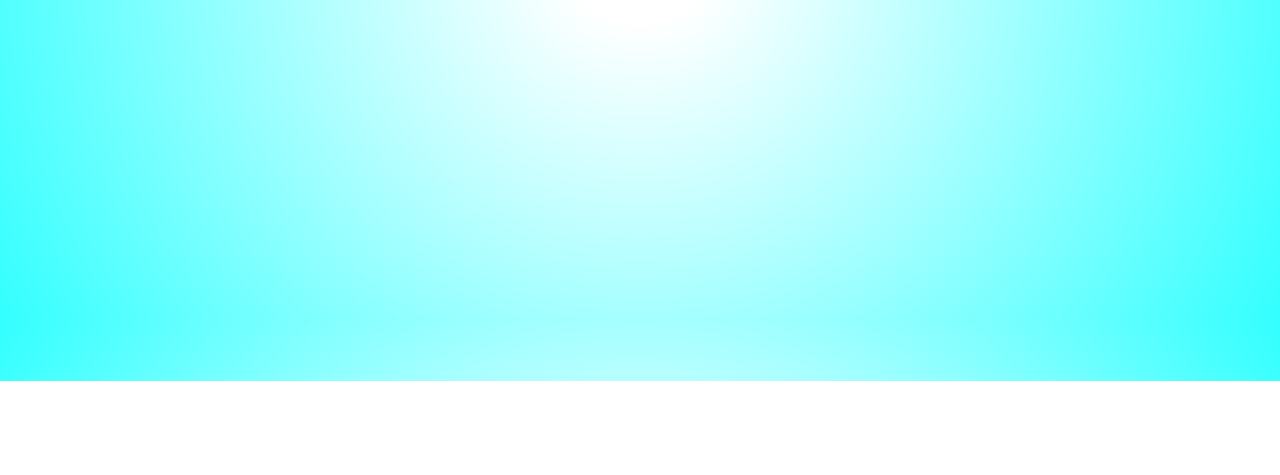
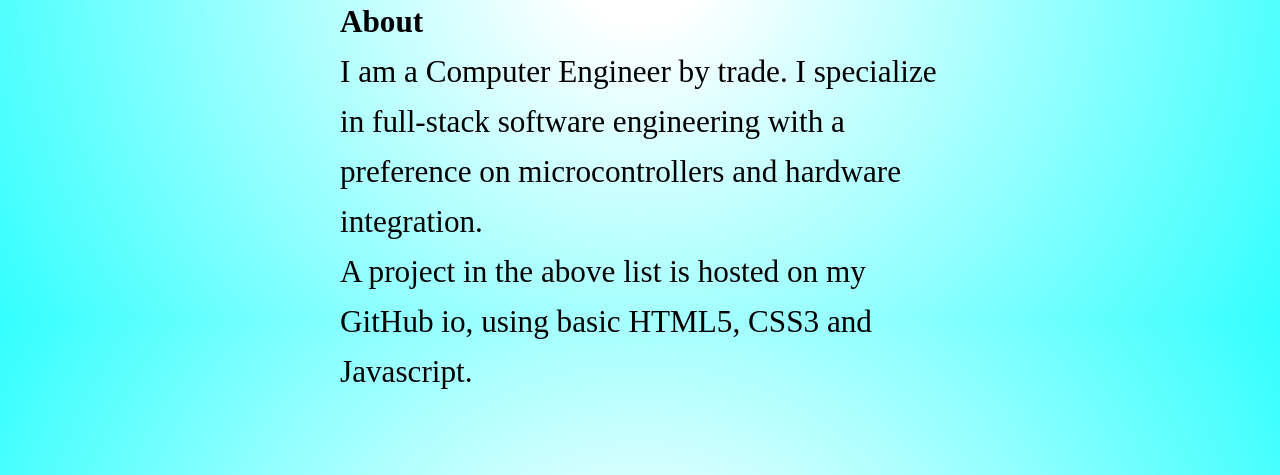
Before and after one commit to DamianS-eng/DamianS-eng.github.io, a plain HTML site: page index.html in a window 1280 px wide. Shown: the part 419-894 px from the top of the page. Before the commit the page ends 800 px from the top, so only its background shows below. Drawn offline with Linux system fonts and the light colour scheme.

Commit message:
Add small bio

```diff
--- a/index.html
+++ b/index.html
@@ -28,6 +28,9 @@
 			<div class="content active" title="Home">
 				<a href="https://github.com/DamianS-eng"><h1 id="logo"><img src="docs/image.ico" alt="DamianS-eng Landing Page"/>
 				</h1></a>
+				<h3>About</h3>
+				<p id="bio">I am a Computer Engineer by trade. I specialize in full-stack software engineering with a preference on microcontrollers and hardware integration.</p>
+				<p>A project in the above list is hosted on my GitHub io, using basic HTML5, CSS3 and Javascript. </p>
 			</div>
 			<div class="content" title="Projects">
 				<h2>Projects</h2>
```
